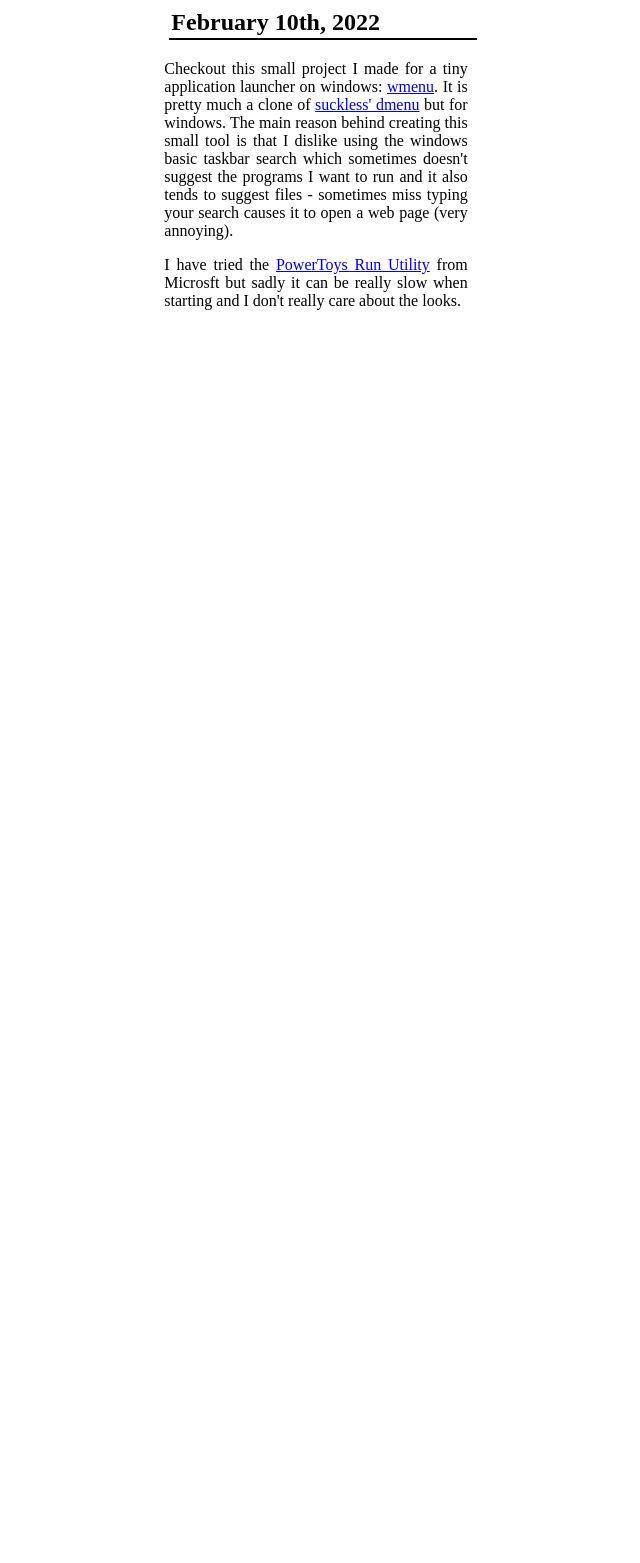
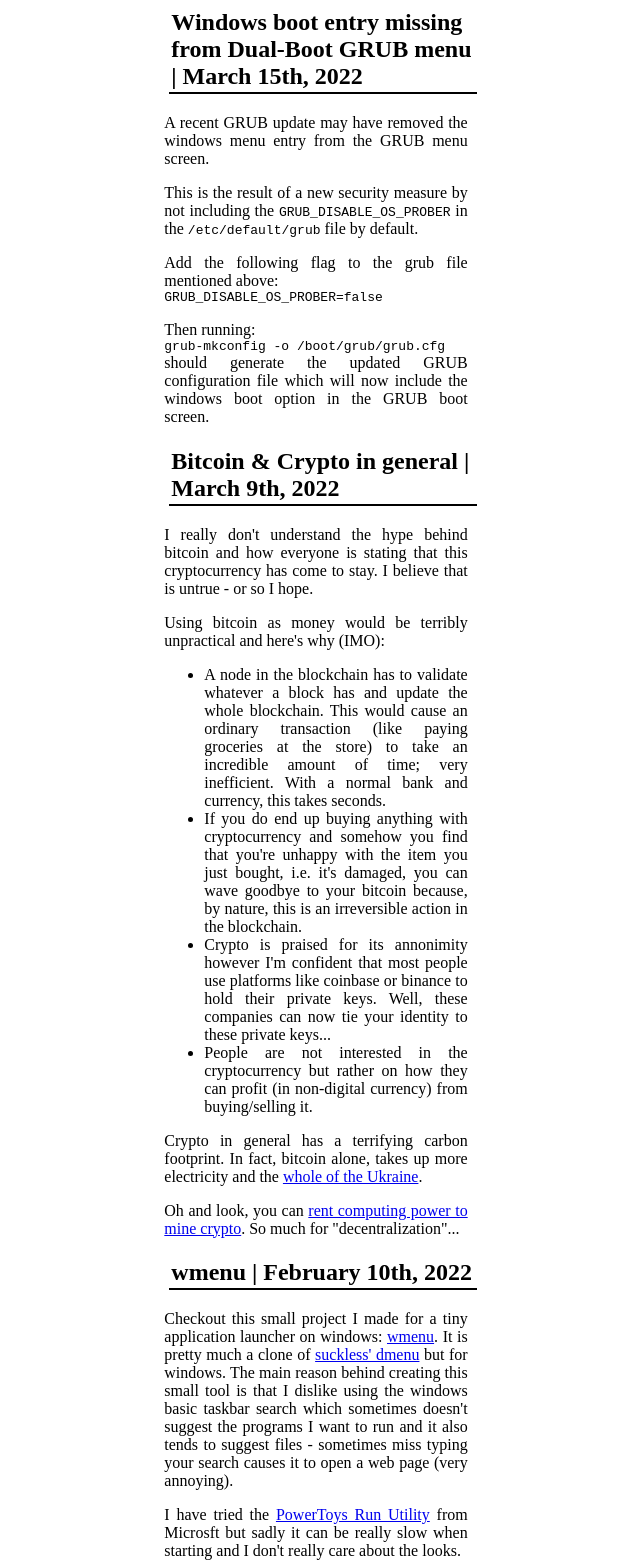
Before and after one commit to tsbaki/tsbaki.net, a plain HTML site: page blog.html in a window 1280 px wide. Shown: the part 138-1701 px from the top of the page, without its empty margins (324-964 px from the left). Before the commit the page ends 800 px from the top, so only its background shows below. Drawn offline with Linux system fonts and the light colour scheme.

Commit message:
Add new article

```diff
--- a/blog.html
+++ b/blog.html
@@ -19,7 +19,41 @@
 
 <main>
     <article>
-        <h2 class="date">February 10th, 2022</h2>
+        <h2 class="date">Windows boot entry missing from Dual-Boot GRUB menu | March 15th, 2022</h2>
+        <p>A recent GRUB update may have removed the windows menu entry from
+        the GRUB menu screen.</p>
+        <p>This is the result of a new security measure by not including the
+        <code>GRUB_DISABLE_OS_PROBER</code> in the <code>/etc/default/grub</code>
+        file by default.
+        <p>Add the following flag to the grub file mentioned above: </br>
+        <code>GRUB_DISABLE_OS_PROBER=false</code>
+        <p>Then running: </br>
+        <code>grub-mkconfig -o /boot/grub/grub.cfg</code> </br>
+        should generate the updated GRUB configuration file which will now
+        include the windows boot option in the GRUB boot screen.</p>
+    </article>
+    <article>
+        <h2 class="date">Bitcoin & Crypto in general | March 9th, 2022</h2>
+        <p>I really don't understand the hype behind bitcoin and how
+        everyone is stating that this cryptocurrency has come to stay. I believe that is untrue - or so I hope.</p>
+        <p>Using bitcoin as money would be terribly unpractical and here's why (IMO):<p>
+        <ul>
+            <li>A node in the blockchain has to validate whatever a block has and update the whole blockchain.
+                This would cause an ordinary transaction (like paying groceries at the store)
+                to take an incredible amount of time; very inefficient. With a normal bank and currency, this takes seconds.</li>
+            <li>If you do end up buying anything with cryptocurrency and somehow you find that you're unhappy
+                with the item you just bought, i.e. it's damaged, you can wave goodbye to your bitcoin because, by nature,
+                this is an irreversible action in the blockchain.</li>
+            <li>Crypto is praised for its annonimity however I'm confident that most people use platforms like coinbase or
+                binance to hold their private keys. Well, these companies can now tie your identity to these private keys...</li>
+            <li>People are not interested in the cryptocurrency but rather on how they can profit (in non-digital currency) from buying/selling it.</li>
+        </ul>
+        <p>Crypto in general has a terrifying carbon footprint. In fact, bitcoin alone, takes up more electricity and the
+        <a target="_blank" href="https://ccaf.io/cbeci/index/comparisons">whole of the Ukraine</a>.</p>
+        <p>Oh and look, you can <a target="_blank" href="https://www.hostmine.uk/mining-options/rent">rent computing power to mine crypto</a>. So much for "decentralization"...</p>
+    </article>
+    <article>
+        <h2 class="date">wmenu | February 10th, 2022</h2>
         <p>Checkout this small project I made for a tiny application
         launcher on windows: <a href="https://github.com/tsbaki/wmenu">wmenu</a>.
         It is pretty much a clone of <a href="https://tools.suckless.org/dmenu/">suckless' dmenu</a>
```
